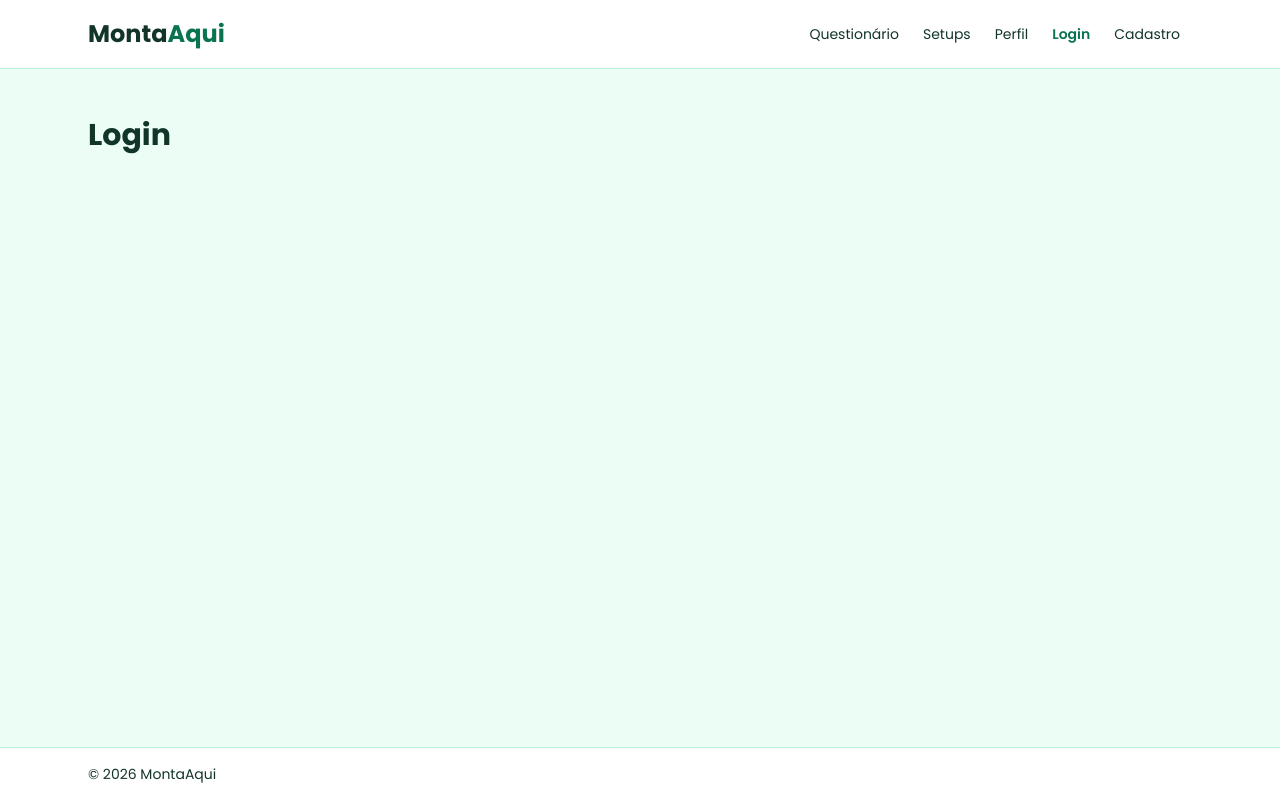
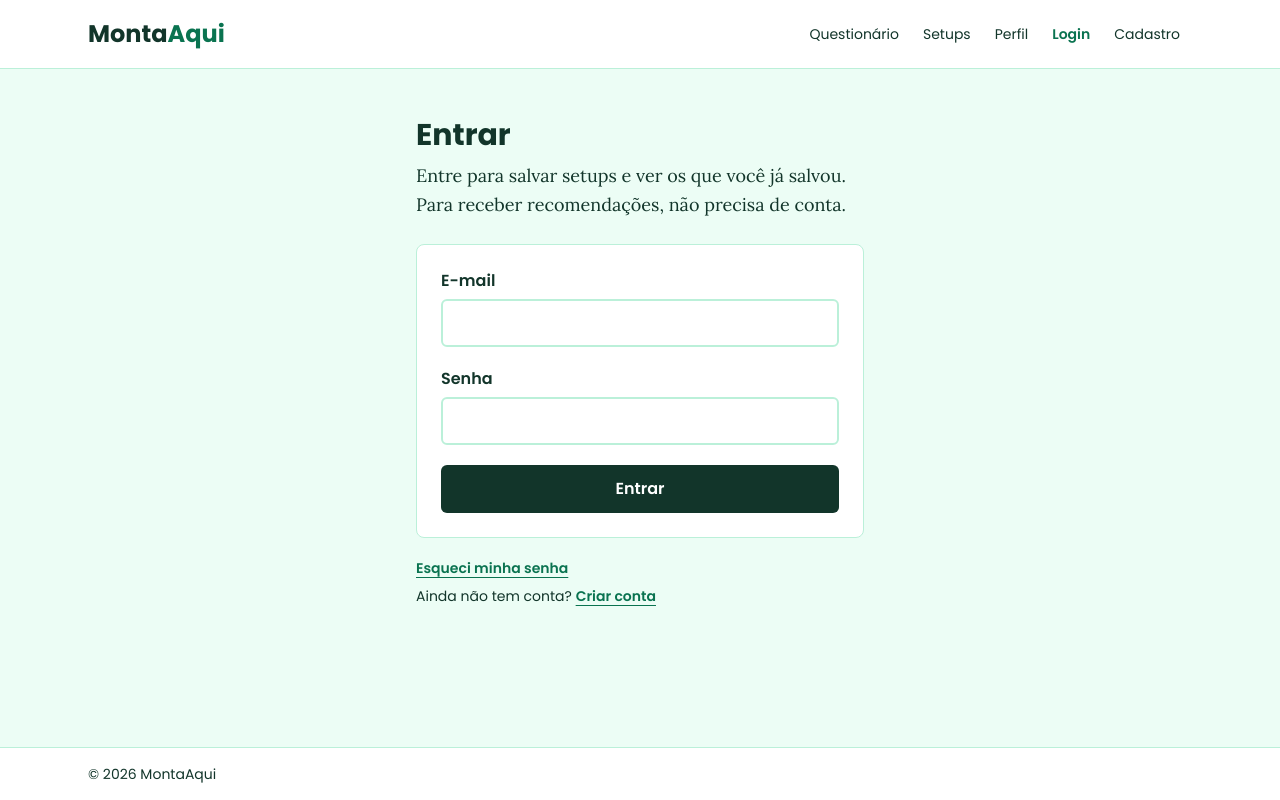
Before and after one commit to JoaoAbreu-sccp/MontaAqui, a React (Vite) app in the folder frontend/: page /login in a window 1280 px wide. Built offline with nearby package versions, Linux system fonts and the light colour scheme.

Commit message:
Criando formulário de login

```diff
--- a/frontend/src/pages/Login.jsx
+++ b/frontend/src/pages/Login.jsx
@@ -1,3 +1,61 @@
+import { useState } from 'react'
+import { Link, useLocation, useNavigate } from 'react-router-dom'
+import CampoTexto from '../components/CampoTexto'
+import FormularioConta from '../components/FormularioConta'
+import useAuth from '../hooks/useAuth'
+
+const classesLink = 'font-semibold text-esmeralda-escuro underline underline-offset-4'
+
 export default function Login() {
-  return <h1>Login</h1>
+  const { entrar } = useAuth()
+  const navigate = useNavigate()
+  const location = useLocation()
+  const [erro, setErro] = useState('')
+  const [enviando, setEnviando] = useState(false)
+
+  async function aoEnviar(evento) {
+    evento.preventDefault()
+    const dados = new FormData(evento.currentTarget)
+
+    setErro('')
+    setEnviando(true)
+    try {
+      await entrar(dados.get('email').trim(), dados.get('senha'))
+      navigate(location.state?.voltarPara ?? '/', { replace: true })
+    } catch (falha) {
+      setErro(falha.message)
+    } finally {
+      setEnviando(false)
+    }
+  }
+
+  return (
+    <FormularioConta
+      titulo="Entrar"
+      explicacao="Entre para salvar setups e ver os que você já salvou. Para receber recomendações, não precisa de conta."
+      erro={erro}
+      enviando={enviando}
+      textoBotao="Entrar"
+      textoEnviando="Entrando..."
+      aoEnviar={aoEnviar}
+      rodape={
+        <>
+          <p>
+            <Link to="/recuperar-senha" className={classesLink}>
+              Esqueci minha senha
+            </Link>
+          </p>
+          <p>
+            Ainda não tem conta?{' '}
+            <Link to="/cadastro" state={location.state} className={classesLink}>
+              Criar conta
+            </Link>
+          </p>
+        </>
+      }
+    >
+      <CampoTexto id="email" rotulo="E-mail" type="email" autoComplete="email" required />
+      <CampoTexto id="senha" rotulo="Senha" type="password" autoComplete="current-password" required />
+    </FormularioConta>
+  )
 }
```
